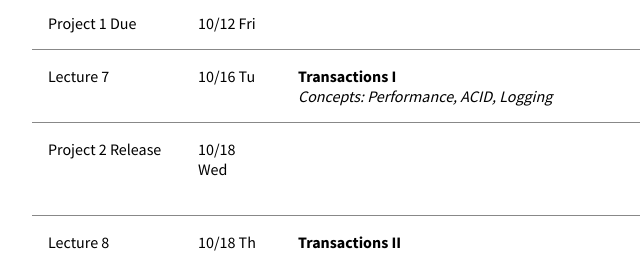
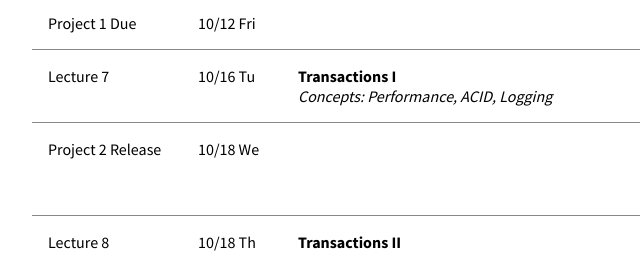
Before and after one commit to cs145-fa18/cs145-fa18.github.io, a plain HTML site: page index.html in a window 1280 px wide. Shown: the part 1014-1280 px from the top of the page, 108-748 px from the left. Drawn offline with Linux system fonts and the light colour scheme.

Commit message:
Change "Wed" to "We"

```diff
--- a/index.html
+++ b/index.html
@@ -143,7 +143,7 @@
         </tr>
         <tr>
           <td>Project 2 Release</td>
-          <td>10/18 Wed</td>
+          <td>10/18 We</td>
           <td>
           </td>
           <td>
```
